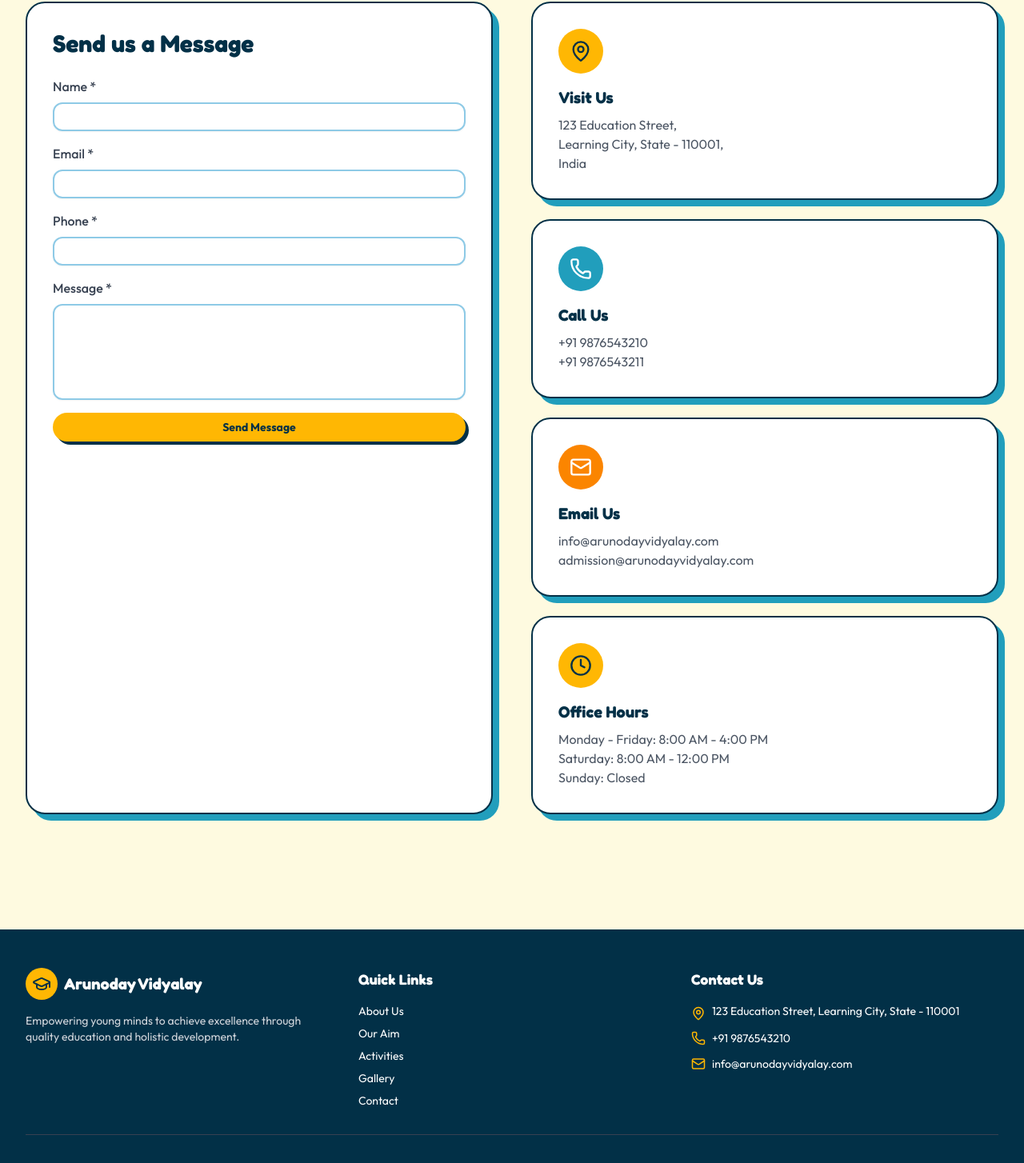
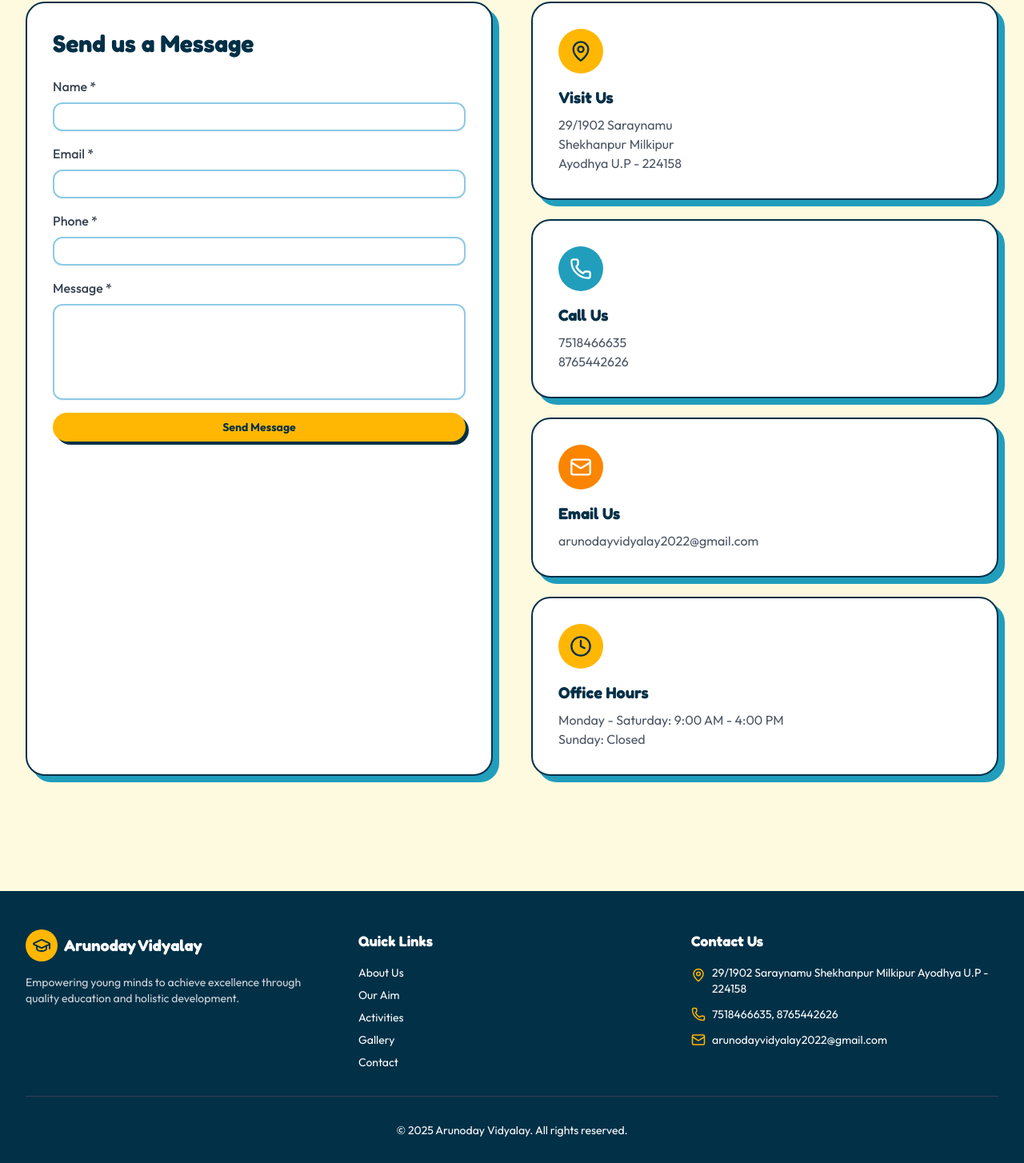
Before and after one commit to HarshitBisen/ArunodayVidyalay, a React (Create React App) app in the folder frontend/: page /contact in a window 1280 px wide. Shown: the part 416-1870 px from the top of the page at 80% size. Built offline with nearby package versions, Linux system fonts and the light colour scheme; no server answers.

Commit message:
correct info

```diff
--- a/frontend/src/components/Footer.js
+++ b/frontend/src/components/Footer.js
@@ -48,15 +48,15 @@ export default function Footer() {
             <div className="space-y-3 font-outfit text-sm">
               <div className="flex items-start space-x-2">
                 <MapPin size={18} className="text-sunny-yellow mt-1 flex-shrink-0" />
-                <span>123 Education Street, Learning City, State - 110001</span>
+                <span>29/1902 Saraynamu Shekhanpur Milkipur Ayodhya U.P - 224158</span>
               </div>
               <div className="flex items-center space-x-2">
                 <Phone size={18} className="text-sunny-yellow flex-shrink-0" />
-                <span>+91 9876543210</span>
+                <span>7518466635, 8765442626</span>
               </div>
               <div className="flex items-center space-x-2">
                 <Mail size={18} className="text-sunny-yellow flex-shrink-0" />
-                <span>info@arunodayvidyalay.com</span>
+                <span>arunodayvidyalay2022@gmail.com</span>
               </div>
             </div>
           </div>
--- a/frontend/src/pages/ActivitiesPage.js
+++ b/frontend/src/pages/ActivitiesPage.js
@@ -119,8 +119,8 @@ export default function ActivitiesPage() {
                 month: 'December',
               },
               {
-                title: 'Science Fair',
-                description: 'Students present innovative projects, experiments, and scientific discoveries.',
+                title: 'TLM Exhibition',
+                description: 'Teaching Learning Mechanism Exhibition meant for interactive learning for students.',
                 month: 'February',
               },
               {
--- a/frontend/src/pages/ContactPage.js
+++ b/frontend/src/pages/ContactPage.js
@@ -144,9 +144,9 @@ export default function ContactPage() {
                 </div>
                 <h3 className="text-xl font-fredoka font-bold text-sunny-navy mb-2">Visit Us</h3>
                 <p className="font-outfit text-gray-600">
-                  123 Education Street,<br />
-                  Learning City, State - 110001,<br />
-                  India
+                  29/1902 Saraynamu <br />
+                  Shekhanpur Milkipur <br />
+                  Ayodhya U.P - 224158
                 </p>
               </div>
 
@@ -156,8 +156,8 @@ export default function ContactPage() {
                 </div>
                 <h3 className="text-xl font-fredoka font-bold text-sunny-navy mb-2">Call Us</h3>
                 <p className="font-outfit text-gray-600">
-                  +91 9876543210<br />
-                  +91 9876543211
+                  7518466635<br />
+                  8765442626
                 </p>
               </div>
 
@@ -167,8 +167,7 @@ export default function ContactPage() {
                 </div>
                 <h3 className="text-xl font-fredoka font-bold text-sunny-navy mb-2">Email Us</h3>
                 <p className="font-outfit text-gray-600">
-                  info@arunodayvidyalay.com<br />
-                  admission@arunodayvidyalay.com
+                  arunodayvidyalay2022@gmail.com<br />
                 </p>
               </div>
 
@@ -178,8 +177,7 @@ export default function ContactPage() {
                 </div>
                 <h3 className="text-xl font-fredoka font-bold text-sunny-navy mb-2">Office Hours</h3>
                 <p className="font-outfit text-gray-600">
-                  Monday - Friday: 8:00 AM - 4:00 PM<br />
-                  Saturday: 8:00 AM - 12:00 PM<br />
+                  Monday - Saturday: 9:00 AM - 4:00 PM<br />
                   Sunday: Closed
                 </p>
               </div>
--- a/frontend/src/pages/HomePage.js
+++ b/frontend/src/pages/HomePage.js
@@ -67,12 +67,11 @@ export default function HomePage() {
       {/* Stats Section - Bento Grid */}
       <section className="py-16 md:py-20" data-testid="stats-section">
         <div className="max-w-7xl mx-auto px-4 sm:px-6 lg:px-8">
-          <div className="grid grid-cols-2 md:grid-cols-4 gap-6">
+          <div className="grid grid-cols-2 md:grid-cols-3 gap-6">
             {[
-              { icon: Users, value: '500+', label: 'Students', color: 'bg-sunny-blue' },
-              { icon: Award, value: '25+', label: 'Expert Teachers', color: 'bg-sunny-yellow' },
-              { icon: BookOpen, value: '50+', label: 'Courses', color: 'bg-sunny-orange' },
-              { icon: Trophy, value: '100+', label: 'Awards Won', color: 'bg-sunny-blue' },
+              { icon: Users, value: '190+', label: 'Students', color: 'bg-sunny-blue' },
+              { icon: Award, value: '10+', label: 'Expert Teachers', color: 'bg-sunny-yellow' },
+              { icon: BookOpen, value: '9', label: 'Classes', color: 'bg-sunny-orange' },
             ].map((stat, index) => (
               <motion.div
                 key={index}
@@ -86,8 +85,12 @@ export default function HomePage() {
                 <div className={`w-16 h-16 ${stat.color} rounded-full flex items-center justify-center mb-4`}>
                   <stat.icon className="w-8 h-8 text-white" />
                 </div>
-                <div className="text-4xl font-fredoka font-bold text-sunny-navy mb-2">{stat.value}</div>
-                <div className="text-lg font-outfit text-gray-600">{stat.label}</div>
+                <div className="text-4xl font-fredoka font-bold text-sunny-navy mb-2">
+                  {stat.value}
+                </div>
+                <div className="text-lg font-outfit text-gray-600">
+                  {stat.label}
+                </div>
               </motion.div>
             ))}
           </div>
```
